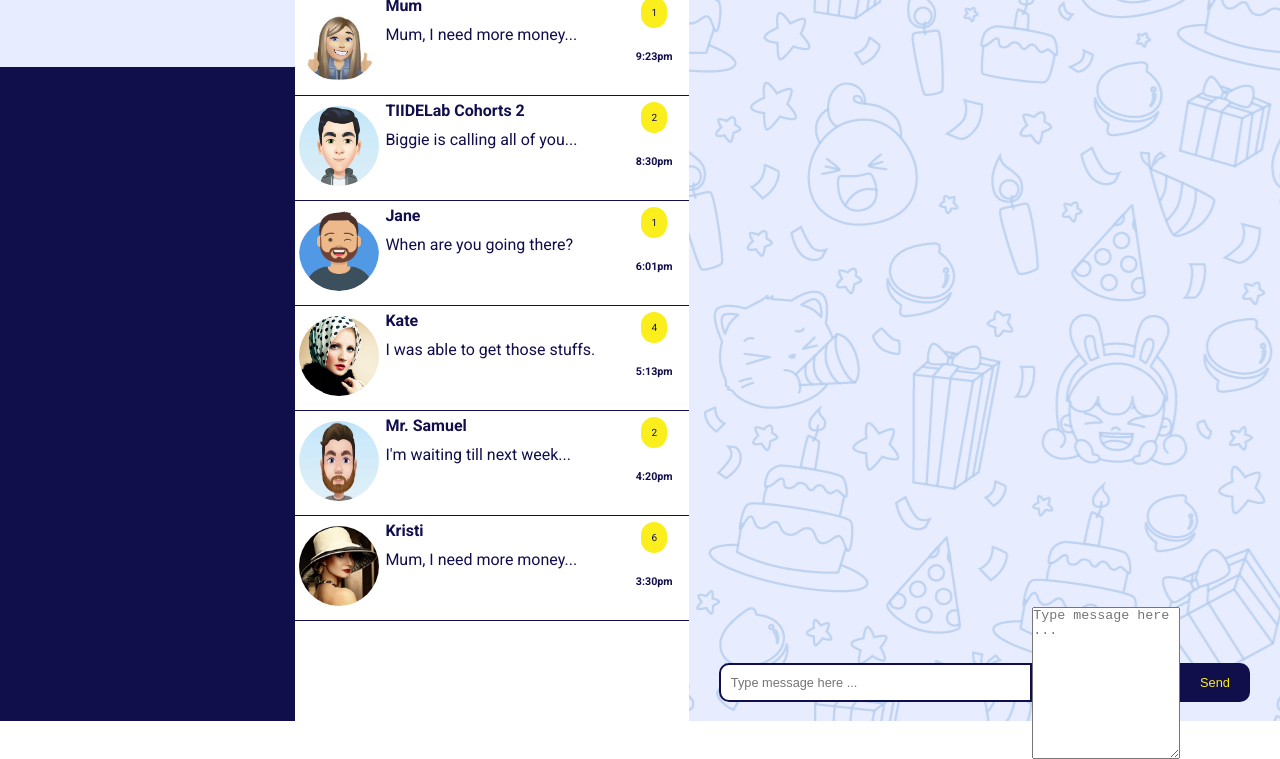
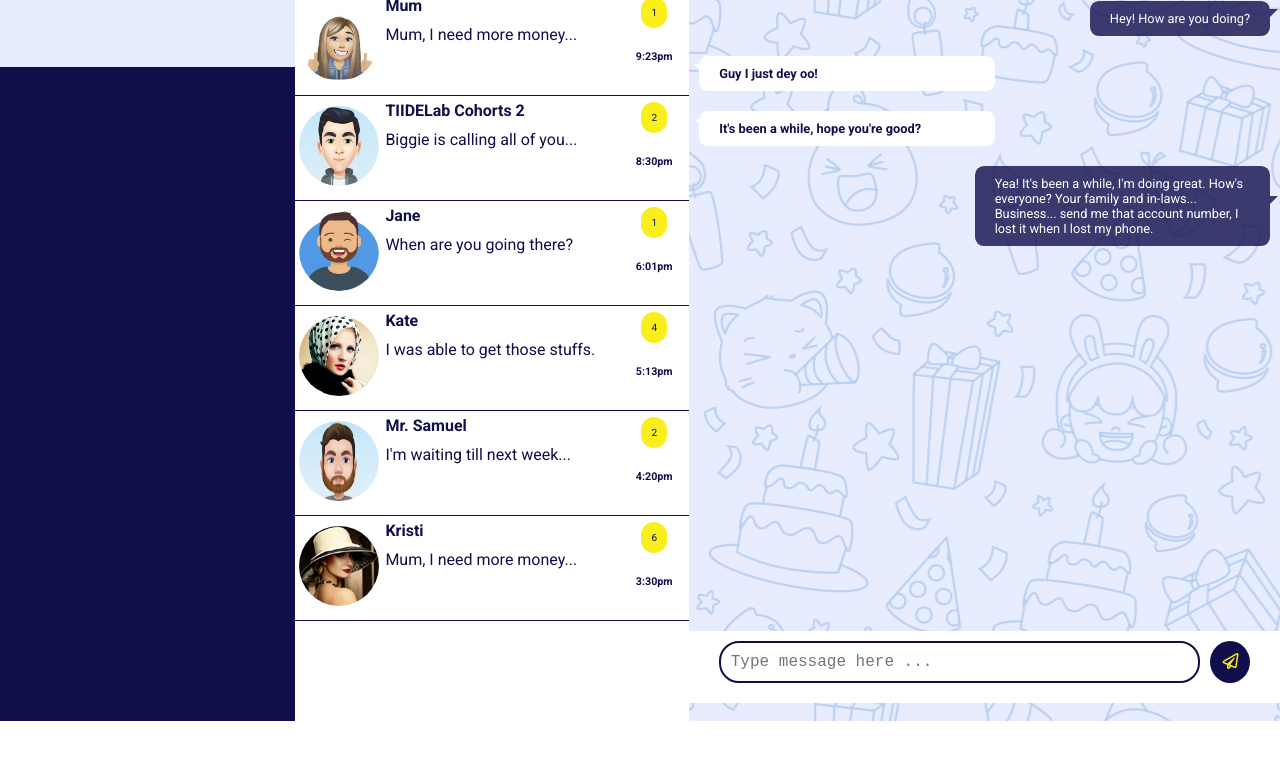
Before and after one commit to nazeeeh/Chat-App, a plain HTML site: page dashboard/index.html in a window 1280 px wide. Shown: the part 79-838 px from the top of the page. After the commit the page ends 800 px from the top, so only its background shows below. Drawn offline with Linux system fonts and the light colour scheme; sample sign-in values are in the browser's storage; a script that the page names is missing; files whose address does not match are found by name.

Commit message:
commit updates

```diff
--- a/dashboard/assets/css/chatroom.css
+++ b/dashboard/assets/css/chatroom.css
@@ -1,6 +1,6 @@
 #chatrooms-container{
 	background-color: var(--light-color);
-	width: 60%;
+	/* width: 60%; */
 	overflow-y: scroll;
 }
 
--- a/dashboard/assets/css/iDiary.css
+++ b/dashboard/assets/css/iDiary.css
@@ -1,7 +1,9 @@
 
 	.iDiary-container{
 		background-color:var(--light-color);
-		width: 60%;
+		/* width: 60%; */
+		height: 100vh;
+		overflow-y: scroll;
 	}
 
 	.title-bar{
@@ -31,7 +33,7 @@
 	}
 
 	#cancel, #addNew-btn{
-		margin-left:100px;
+		margin: 20px 20px;
 		background-color:var(--primary-color);
 		color:white;
 		padding:10px;
--- a/dashboard/assets/css/styles.css
+++ b/dashboard/assets/css/styles.css
@@ -87,7 +87,7 @@ a {
 }
 .side-menu > li {
 	border-bottom: 1px solid #555;
-	padding: 20px 10px 20px 24px;
+	padding: 14px 10px 14px 24px;
 	transition: all 0.6s ease-in;
 }
 .side-menu > li:hover {
@@ -245,7 +245,7 @@ a {
 	padding: 10px 0;
 	width: 190px;
 	margin-left: auto;
-	background-color: rgba(17,14,76,0.7);
+	background-color: rgba(17,14,76,0.9);
 	list-style: none;
 	border-radius: 0 0 0 10px;
 	/* text-align: ; */
@@ -318,38 +318,95 @@ a {
 	display: none;
 }
 .chat-body {
-	/* height: 80%; */
+	height: 80%;
 	overflow-y: scroll;
+	display: flex;
+	flex-direction: column;
+	font-size: 0.8rem;
+}
+.chat-msg-self{
+	position: relative;
+	max-width: 50%;
+	align-self: flex-end;
+	background-color: rgba(17,14,76,0.8);
+	color: white;
+	padding: 10px 20px;
+	border-radius: 0.7em;
+	margin: 10px;
+}
+.chat-msg-self::after {
+	content: " ";
+	position: absolute;
+	top: 50%; /* At the bottom of the tooltip */
+	left: 100%;
+	border: 8px solid transparent;
+	border-left-color: rgba(17,14,76,0.8);
+	border-right: 0;
+	border-top: 0;
+	margin-top: -10px;
+	margin-right: -20px;
+}
+.chat-msg-other {
+	position: relative;
+	max-width: 50%;
+	background-color: #fff;
+	font-weight: bold;
+	padding: 10px 20px;
+	border-radius: 0.7em;
+	margin: 10px;
+}
+.chat-msg-other:after {
+	content: " ";
+	position: absolute;
+	left: 5%;
+	top: 50%;
+	border: 10px solid transparent;
+	border-right-color: #fff;
+	border-left: 0;
+	border-top: 0;
+	margin-top: -10px;
+	margin-left: -20px;
 }
 .chat-form {
-	margin-top: auto;
-	height: 8%;
-	/* background: #fff; */
+	background: #fff;
 }
 .chat-form form {
-	height: 80%;
+
 	width: 90%;
-	margin: 0 auto;
+	margin: 10px auto 20px;
 	display: flex;
 	justify-content: center;
 	align-items: center;
 }
-.chat-form form input {
+.chat-form form textarea {
 	width: 100%;
+	resize: none;
 	padding: 10px;
-	font-size: 0.8rem;
+	font-size: 1rem;
 	background: #fff;
 	border: 2px solid var(--primary-color);
-	border-radius: 10px 0 0 10px;
+	border-radius: 20px;
+	transition: background 0.8s ease-in;
+}
+.chat-form form textarea:focus,
+.chat-form form textarea:hover {
+	outline: none;
+	background-color: var(--light-color);
+}
+.chat-form form button:hover,
+.chat-form form button:focus {
+	background-color: #fff;
+	color: var(--primary-color);
+	border: 2px solid var(--primary-color)
 }
 .chat-form form button {
-	width: 20%;
-	font-size: 0.8rem;
+	margin-left: 10px;
+	font-size: 1rem;
 	padding: 10px;
 	background: var(--primary-color);
 	color: var(--secondary-color);
 	border: 2px solid var(--primary-color);
-	border-radius: 0 10px 10px 0;
+	border-radius: 50%;
 }
 
 /* iSearch */
@@ -484,7 +541,7 @@ a {
 /** iReminder **/
 .ireminder-container{
 	height: 100vh;
-	width: 60%;
+	/* width: 60%; */
 	background: var(--light-color);
 }
 
@@ -565,7 +622,7 @@ a {
 
 .ireminder-result{
 	height: 100px;
-	width: 550px;
+	width: 80%;
 	background: #fff;
 	color: var(--primary-color);
 	border: 2px solid #110E4C;
@@ -581,99 +638,22 @@ a {
 	font-size: 16px;
 }
 
-/*========================================
-	Large devices (desktops, 992px and below)
-==========================================*/
-@media screen and (max-width: 992px) {
-	.side-bar {
-		display: flex;
-	}
-	.chat-menu-profile {
-		display: flex;
-	}
-}
-
-/* ====================================
-			Tablet View
-======================================*/
-
-@media screen and (max-width: 768px) {
-	/* .chat-container {
-		background-color: var(--primary-color);
-		padding: 0;
-		height: 100vh;
-	} */
-	.chat-container {
-		display: flex;
-		/* flex-direction: column; */
-		background-color: var(--primary-color);
-		padding: 0;
-		height: 100vh;
-	}
-	.side-bar {
-		flex: 100%;
-		display: none;
-		overflow-y: scroll;
-	}
-	.side-bar-profile {
-		padding: 10px;
-		text-align: center;
-	}
-	.side-bar-edit {
-		padding: 20px 20px;
-	}
-	.side-menu > li {
-		border-bottom: 1px solid #555;
-		padding: 20px 10px 20px 24px;
-	}
-	.chat-menu {
-		flex: 100%;
-		background-color: white;
-		/* display: none; */
-	}
-	.chat-menu-open {
-		width: 60%;
-	}
-	.chat-message {
-		display: none;
-	}
-	.chat-message-container {
-		/* flex: 100%; */
-		display: none;
-	}
-	.message-back-arrow {
-		display: block;
-	}
-}
-
-/* ===========================================
-					Mobile View
-===============================================*/
-
-@media screen and (max-width: 576px) {
-	#iSearch-top {
-		width: 100%;
-	}
-	#iSearch-header {
-		text-align: center;
-		margin-left: 0px;
-	}
-
-}
 
 /*SETTINGS PAGE*/
 .settings-container{
 	background-color:var(--light-color);
-	width: 60%;
+	/* width: 60%; */
 	overflow-y: scroll;
 }
 
 .settings-title-bar{
+	position: sticky;
+	top: 0;
 	display:flex;
 	flex-direction: row;
 	justify-content: space-between;
 	color: #fff;
-	padding: 20px 20px;
+	padding: 20px;
 }
 
 .settings-title-bar > span >i{
@@ -770,3 +750,89 @@ a {
 	border-radius: 10px;
 	margin-right:10px;
 }
+
+
+/*========================================
+	Large devices (desktops, 992px and below)
+==========================================*/
+@media screen and (max-width: 992px) {
+	.side-bar {
+		display: none;
+	}
+	.profile-back-arrow{
+		display: block;
+	}
+	.chat-menu-profile {
+		display: flex;
+	}
+	.chat-menu .chat-header {
+		top: 185px;
+	}
+}
+
+/* ====================================
+			Tablet View
+======================================*/
+
+@media screen and (max-width: 768px) {
+	/* .chat-container {
+		background-color: var(--primary-color);
+		padding: 0;
+		height: 100vh;
+	} */
+	.chat-container {
+		display: flex;
+		/* flex-direction: column; */
+		background-color: var(--primary-color);
+		padding: 0;
+		height: 100vh;
+	}
+	.side-bar {
+		flex: 100%;
+		display: none;
+		overflow-y: scroll;
+	}
+	.side-bar-profile {
+		padding: 10px;
+		text-align: center;
+	}
+	.side-bar-edit {
+		padding: 20px 20px;
+	}
+	.side-menu > li {
+		border-bottom: 1px solid #555;
+		padding: 20px 10px 20px 24px;
+	}
+	.chat-menu {
+		display: none;
+		flex: 100%;
+		background-color: white;
+		/* display: none; */
+	}
+	.chat-menu-open {
+		width: 60%;
+	}
+
+	.chat-message-container {
+		width: 100%;
+		/* display: none; */
+	}
+	.message-back-arrow {
+		display: block;
+	}
+}
+
+/* ===========================================
+					Mobile View
+===============================================*/
+
+@media screen and (max-width: 576px) {
+	#iSearch-top {
+		width: 100%;
+	}
+	#iSearch-header {
+		text-align: center;
+		margin-left: 0px;
+	}
+
+}
--- a/dashboard/assets/js/common/dashboard.js
+++ b/dashboard/assets/js/common/dashboard.js
@@ -16,7 +16,7 @@ profile = `<div class="chat-box-img">
 `;
 document.getElementById("profile").innerHTML = profile;
 
-// document.getElementById("menu-profile").innerHTML = profile;
+document.getElementById("menu-profile").innerHTML = profile;
 
 profileBox = `<h3><a href="./profile.html">${loggedUserRecord.fullName}</a></h3>`;
 document.getElementById("profile-box").innerHTML = profileBox;
@@ -72,3 +72,26 @@ function backBio(){
   document.getElementById("settings-main").style.opacity="1"
   document.getElementById("editBioForm").style.display="none"
 }
+
+// Declaration of variables
+const userChatMenu = document.getElementById("user-chat-menu");
+const userSideBar = document.getElementById("user-side-bar");
+const userMessageContainer = document.getElementById("user-message-container");
+
+// chat menu functions
+function showSideBar(show, hide) {
+    let a = document.getElementById(show);
+    let b = document.getElementById(hide);
+    if (a.style.display === "none" && b.style.display === "flex") {
+        a.style.display = "flex";
+        b.style.display = "none";
+    } else {
+        a.style.display = "none";
+        b.style.display = "flex";
+    }
+
+}
+
+function displayMsgContainer(chat, feature){
+
+}
--- a/dashboard/assets/js/users/users-settings.js
+++ /dev/null
@@ -1,22 +0,0 @@
-// Declaration of variables
-const userChatMenu = document.getElementById("user-chat-menu");
-const userSideBar = document.getElementById("user-side-bar");
-const userMessageContainer = document.getElementById("user-message-container");
-
-// chat menu functions
-function showSideBar(show, hide) {
-    let a = document.getElementById(show);
-    let b = document.getElementById(hide);
-    if (a.style.display === "none" && b.style.display === "flex") {
-        a.style.display = "flex";
-        b.style.display = "none";
-    } else {
-        a.style.display = "none";
-        b.style.display = "flex";
-    }
-
-}
-
-function displayMsgContainer(chat, feature){
-
-}
--- a/dashboard/index.html
+++ b/dashboard/index.html
@@ -158,12 +158,27 @@
 					<li>Block</li>
 				</ul>
 			</div>
-			<div class="chat-body"></div>
+			<div class="chat-body">
+				<div class="chat-msg-self">
+					<p>Hey! How are you doing?</p>
+				</div>
+				<div class="chat-msg-other">
+					<p>Guy I just dey oo!</p>
+				</div>
+				<div class="chat-msg-other">
+					<p>It's been a while, hope you're good?</p>
+				</div>
+				<div class="chat-msg-self">
+					<p>Yea! It's been a while, I'm doing great. How's everyone?
+						Your family and in-laws... Business... send me that account number,
+						I lost it when I lost my phone.
+					</p>
+				</div>
+			</div>
 			<div class="chat-form">
 				<form action="">
-					<input type="text" id="chat-text-area" placeholder="Type message here ...">
-					<textarea id="chat-text-area" placeholder="Type message here ..." cols="30" rows="10"></textarea>
-					<button onclick="">Send</button>
+					<textarea id="chat-text-area" autocapitalize= "sentences" autocomplete="on" placeholder="Type message here ..." rows="1"></textarea>
+					<button onclick=""><i class="far fa-paper-plane"></i></button>
 				</form>
 			</div>
 		</div>
```
Also changed, not shown: dashboard/chatroom.html (+4 -0 lines), dashboard/idiary.html (+4 -0 lines), dashboard/ireminder.html (+4 -1 lines), dashboard/settings.html (+4 -2 lines).
